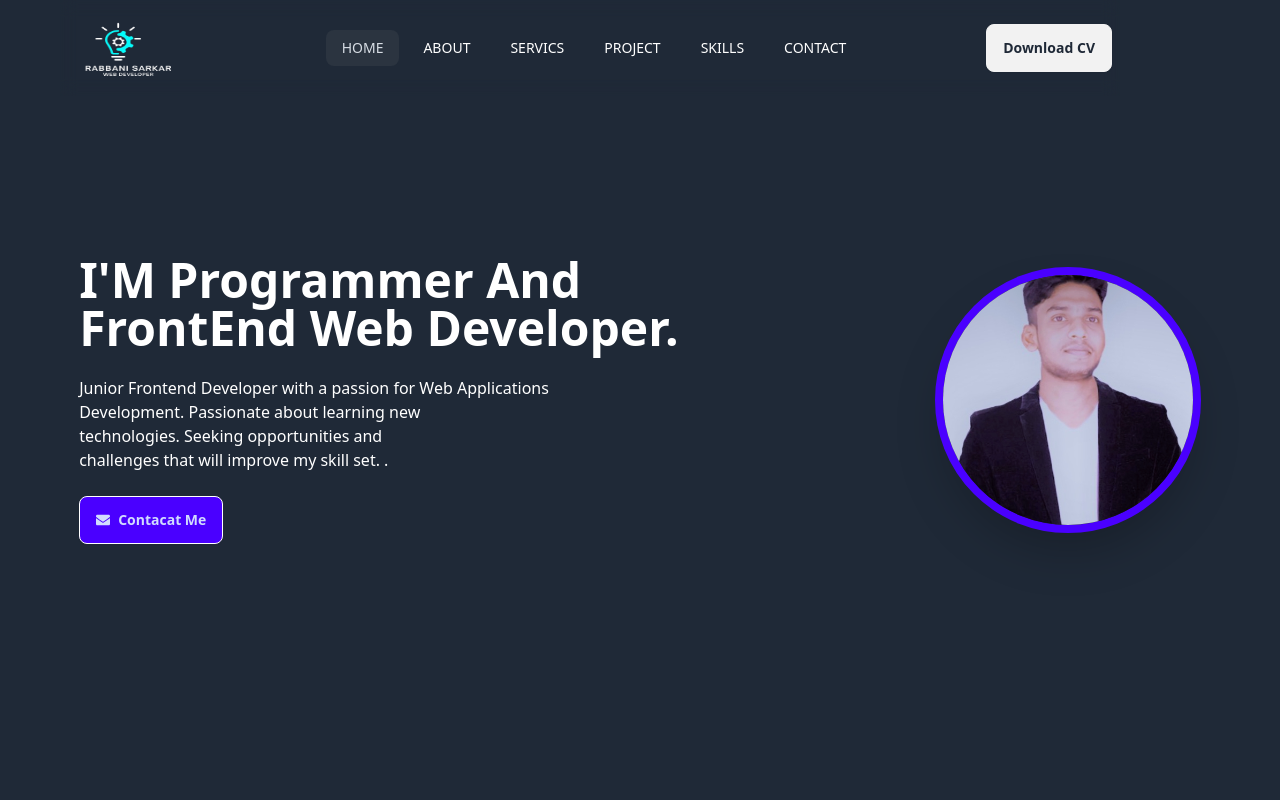
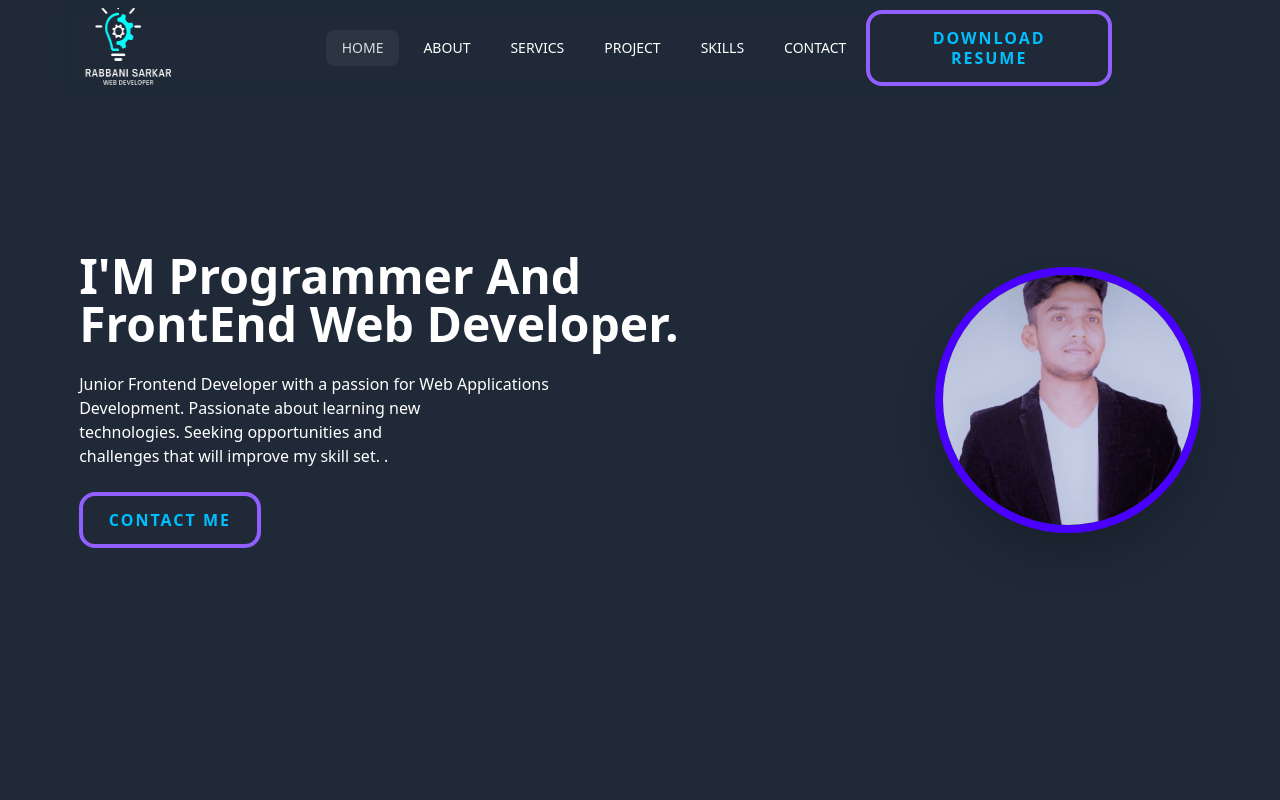
Before and after one commit to programmerrabbanii/my-portfolio, a React (Vite) app: page / in a window 1280 px wide. Shown: the top 800 px of the page. Built offline with nearby package versions, Linux system fonts and the light colour scheme.

Commit message:
added the from section

```diff
--- a/index.html
+++ b/index.html
@@ -2,7 +2,7 @@
 <html  class="scroll-smooth" lang="en">
   <head>
     <meta charset="UTF-8" />
-    <link rel="icon" type="image/svg+xml" href="/vite.svg" />
+    <link rel="icon" type="image/svg+xml" href="./src/assets/rabbani.png" />
     <meta name="viewport" content="width=device-width, initial-scale=1.0" />
     <title>Portfolio</title>
   </head>
--- a/src/Components/Bannar/Bannar.jsx
+++ b/src/Components/Bannar/Bannar.jsx
@@ -14,8 +14,21 @@ const Bannar = () => {
 </h1>
       <p className="py-6">Junior Frontend Developer with a passion for Web Applications <br /> Development. Passionate about learning new <br /> technologies. Seeking opportunities and <br /> challenges that will improve my skill set.
 .</p>
-      <button className="btn btn-primary hover:border-2 border-white"> <FaEnvelope />
- Contacat Me</button>
+      {/* <a href='#contact' className="btn btn-primary hover:border-2 border-white"> <FaEnvelope />
+ Contacat Me</a> */}
+
+       <a href="#contact">
+          <button className="c-button  c-button--gooey  text-sm  rounded-2xl">
+            {" "}
+            Contact ME
+            <div className="c-button__blobs  rounded-xl">
+              <div></div>
+              <div></div>
+              <div></div>
+            </div>
+          </button>
+        </a>
+
     </div>
   </div>
 </div>
--- a/src/Components/Contact/Contact.jsx
+++ b/src/Components/Contact/Contact.jsx
@@ -1,7 +1,7 @@
 // import animation from '../../assets/projectimg/Animation - 1702472183100.gif'
 const Contact = () => {
   return (
-    <div id="contact" >
+    <div  id="contact" >
       <h3 className="  text-center text-white text-4xl my-11 ">Contact Me</h3>
 
       <div className="contant-main flex items-center flex-col lg:flex-row gap-8 ">
@@ -26,7 +26,10 @@ const Contact = () => {
           <form>
             <input className="w-[500px] mt-2 p-2 px-2" type="text" name="name" placeholder="Type Your Name" /> <br />
             <input className="w-full my-2 py-2 px-2" type="email" name="email" placeholder="Type Your Email" /><br />
-            <textarea className="w-full py-2 px-2" name="" id="" cols="30" rows="10" placeholder="Type Your Comment "></textarea>
+            <textarea className="w-full pt-2 px-2" name="" id="" cols="30" rows="10" placeholder="Type Your Comment "></textarea>
+
+            <input className=" w-full  p-2 px-2 cursor-pointer hover:bg-gray-500" type="submit" value="SUBMIT"/>
+
           </form>
         </div>
       </div>
--- a/src/Components/Services/Service.jsx
+++ b/src/Components/Services/Service.jsx
@@ -15,7 +15,7 @@ const Service = () => {
   return (
     <div id="servics">
       <div className="text-center text-white my-16">
-        <h3 className="text-4xl py-2">Sevices</h3>
+        <h3 className="text-4xl py-2">Servics</h3>
         <h4>What i do for buyer</h4>
       </div>
       {/* card b0x */}
--- a/src/Pages/About/About.jsx
+++ b/src/Pages/About/About.jsx
@@ -3,9 +3,6 @@ import { Tilt } from "react-tilt";
 import { PiHandshakeLight } from "react-icons/pi";
 import { CiLock } from "react-icons/ci";
 import { MdOutlineSupportAgent } from "react-icons/md";
-
-
-
 
 const About = () => {
   return (
@@ -13,30 +10,53 @@ const About = () => {
       <div className="about-contant flex flex-col max-w-[1111px] mx-auto lg:flex-row justify-center  py-10 lg:py-24  text-white gap-20">
         <div className="about-information px-5 lg:w-[50%] lg:px-0  d">
           <h2 className="text-5xl  font-bold">Hello! You are Welcome </h2>
-                    <h3 className="text-2xl py-7">Professional Full-Stack Web Developer & WordPress Specialis</h3>
+          <h3 className="text-2xl py-7">
+            Professional Full-Stack Web Developer & WordPress Specialis
+          </h3>
           <p className="text-2xl">
-                    I’m Rabbani Sarkar Passionate at web development. I’m working minimum of 13-14 hours every day, I love to do this it’s my life-everything. My goal is to satisfy clients, try to understand what they want for there website, help them from beginning to end the project and give support for every problem. If need I communicate by video or audio conversations to understand the problems and project requirements. After completing website and projects I give instructions, How they can manage, edit, update, add page and post on the website by themselves. if needed I send video tutorials.
+            I’m Rabbani Sarkar Passionate at web development. I’m working
+            minimum of 13-14 hours every day, I love to do this it’s my
+            life-everything. My goal is to satisfy clients, try to understand
+            what they want for there website, help them from beginning to end
+            the project and give support for every problem. If need I
+            communicate by video or audio conversations to understand the
+            problems and project requirements. After completing website and
+            projects I give instructions, How they can manage, edit, update, add
+            page and post on the website by themselves. if needed I send video
+            tutorials.
+          </p>
+          {/* <a href="#contact"className="btn btn-primary hover:border-2 border-white mt-5">Contact me</a> */}
 
-                    </p>
-                    <button className="btn btn-primary hover:border-2 border-white mt-5">Contact me</button>
+          <a href="#contact">
+            <button className="c-button  c-button--gooey  text-sm  rounded-2xl">
+              {" "}
+              Contact ME
+              <div className="c-button__blobs  rounded-xl">
+                <div></div>
+                <div></div>
+                <div></div>
+              </div>
+            </button>
+          </a>
         </div>
         <div className="about-box lg:w-[50%] w-full">
           <div className="box-inner flex flex-col lg:flex-row  ">
-                        <Tilt  className="box-one text-center roun bg-[#151030] p-6 m-4 rounded-lg border-2 border-[#4A00FF]">
+            <Tilt className="box-one text-center roun bg-[#151030] p-6 m-4 rounded-lg border-2 border-[#4A00FF]">
               <CiLaptop className="text-8xl mx-auto" />
               <h3 className="text-2xl">Quality</h3>
               <p>
-                          Design Quality is very important for every website, I make sure 100% quality & satisfaction before delivering the project.
+                Design Quality is very important for every website, I make sure
+                100% quality & satisfaction before delivering the project.
               </p>
-
             </Tilt>
             <Tilt className=" rounded-lg box-one box-one text-center roun bg-[#151030] p-6 m-4 border-2 border-[#4A00FF] ">
               <PiHandshakeLight className="text-8xl mx-auto" />
               <h3 className="text-2xl">Integrite</h3>
               <p>
-                          Friendly coding and design professionality increase website speed and SEO result, only experienced person can make sure this.
+                Friendly coding and design professionality increase website
+                speed and SEO result, only experienced person can make sure
+                this.
               </p>
-
             </Tilt>
           </div>
 
@@ -45,22 +65,21 @@ const About = () => {
               <CiLock className="text-8xl mx-auto" />
               <h3 className="text-2xl">security& safety</h3>
               <p>
-                          Get complete security website and safe your all data and information. Super Safe.
+                Get complete security website and safe your all data and
+                information. Super Safe.
               </p>
-
             </Tilt>
             <Tilt className="box-one  rounded-lg box-one box-one text-center roun bg-[#151030] p-6 m-4 border-2 border-[#4A00FF]">
               <MdOutlineSupportAgent className="text-8xl mx-auto" />
               <h3 className="text-2xl">Support</h3>
               <p>
-                          Get life time working relationship & support with full instructions.
+                Get life time working relationship & support with full
+                instructions.
               </p>
-
             </Tilt>
           </div>
         </div>
       </div>
-
     </div>
   );
 };
--- a/src/Shared/Navbar/Navbar.jsx
+++ b/src/Shared/Navbar/Navbar.jsx
@@ -1,5 +1,6 @@
 import { Link, NavLink } from "react-router-dom";
 import navbarlogo from '../../assets/projectimg/alllogo.png'
+import resume from'../../../src/assets/projectimg/resume.pdf'
 
 const Navbar = () => {
     const navbar=<>
@@ -59,7 +60,21 @@ const Navbar = () => {
     </ul>
   </div>
   <div className="navbar-end">
-    <a className="btn">Download CV</a>
+
+    {/* <a href={resume} download="download resume"  className="btn">Download CV</a> */}
+
+    <a href={resume} download=" rabbanir  Resume">
+          <button className="c-button  c-button--gooey  text-sm  rounded-2xl">
+            {" "}
+            Download Resume
+            <div className="c-button__blobs  rounded-xl">
+              <div></div>
+              <div></div>
+              <div></div>
+            </div>
+          </button>
+        </a>
+
   </div>
 </div>
 
--- a/src/index.css
+++ b/src/index.css
@@ -6,3 +6,72 @@
     object-fit: cover;
 
   }
+
+
+
+  .c-button {
+    color: #000;
+    font-weight: 700;
+    font-size: 16px;
+    text-decoration: none;
+    padding: 0.9em 1.6em;
+    cursor: pointer;
+    display: inline-block;
+    vertical-align: middle;
+    position: relative;
+    z-index: 1;
+  }
+
+  .c-button--gooey {
+    color: #00bfff;
+    text-transform: uppercase;
+    letter-spacing: 2px;
+    border: 4px solid #915EFF;
+
+    position: relative;
+    transition: all 700ms ease;
+  }
+
+  .c-button--gooey .c-button__blobs {
+    height: 100%;
+    filter: url(#goo);
+    overflow: hidden;
+    position: absolute;
+    top: 0;
+    left: 0;
+    bottom: -3px;
+    right: -1px;
+    z-index: -1;
+  }
+
+  .c-button--gooey .c-button__blobs div {
+    background-color: #915EFF;
+    width: 34%;
+    height: 100%;
+    border-radius: 100%;
+    position: absolute;
+    transform: scale(1.4) translateY(125%) translateZ(0);
+    transition: all 700ms ease;
+  }
+
+  .c-button--gooey .c-button__blobs div:nth-child(1) {
+    left: -5%;
+  }
+
+  .c-button--gooey .c-button__blobs div:nth-child(2) {
+    left: 30%;
+    transition-delay: 60ms;
+  }
+
+  .c-button--gooey .c-button__blobs div:nth-child(3) {
+    left: 66%;
+    transition-delay: 25ms;
+  }
+
+  .c-button--gooey:hover {
+    color: #fff;
+  }
+
+  .c-button--gooey:hover .c-button__blobs div {
+    transform: scale(1.4) translateY(0) translateZ(0);
+  }
```
Also changed, not shown: src/assets/projectimg/alllogo.png, 1 other file (tests, documents, lock files or other folders). Lines whose indentation alone changed are shown as unchanged.
